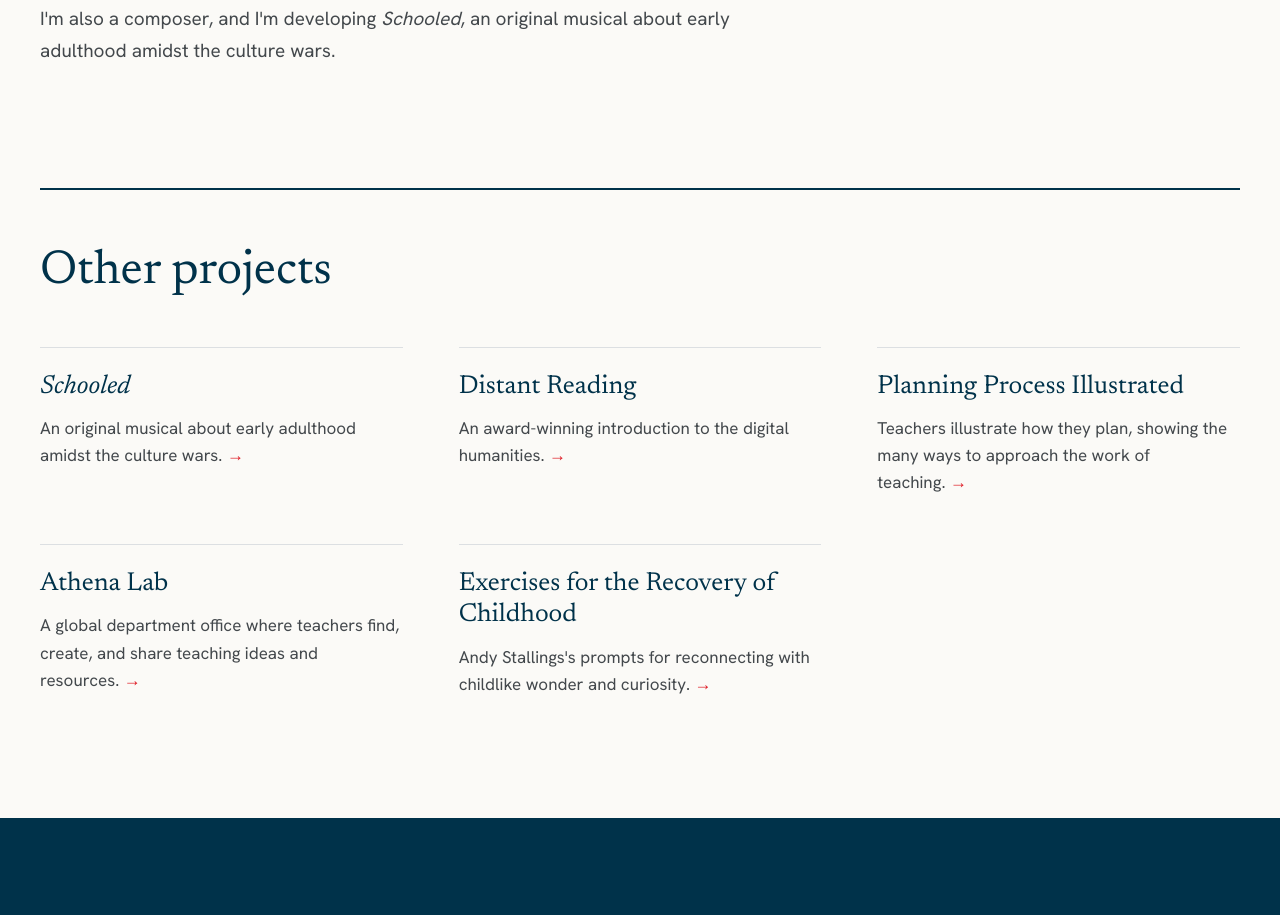
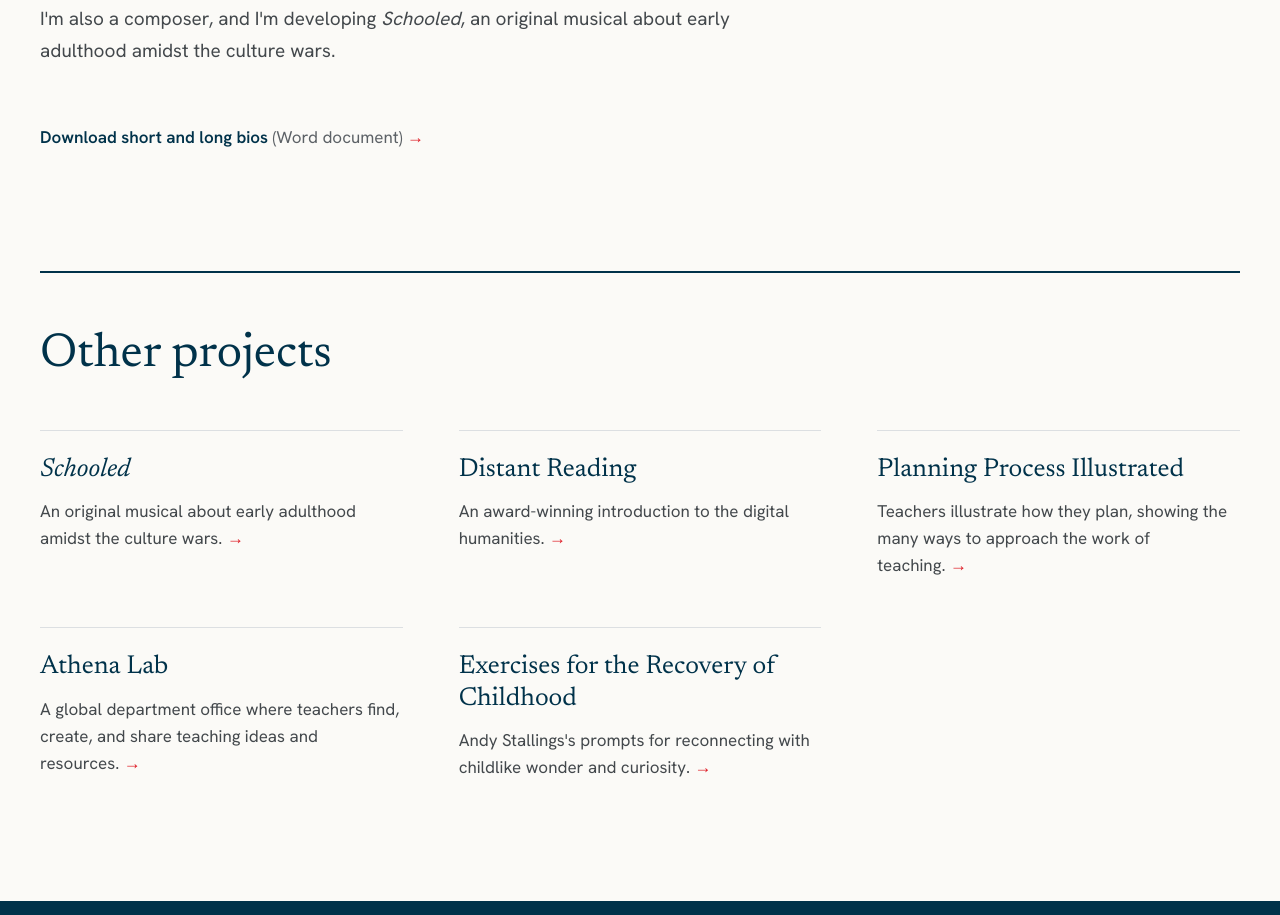
Before and after one commit to pbnilsson/peternilsson.us, a plain HTML site: page consulting/about/index.html in a window 1280 px wide. Shown: the part 940-1855 px from the top of the page. Drawn offline with Linux system fonts and the light colour scheme.

Commit message:
About: add downloadable bio (short and long versions)
Co-Authored-By: Claude Opus 5.5 <noreply@anthropic.com>
Claude-Session: https://claude.ai/code/session_01PJ9GDo1DE34VBBe72sv52s

```diff
--- a/consulting/about/index.html
+++ b/consulting/about/index.html
@@ -50,6 +50,7 @@ img{max-width:100%}
       <p style="margin: 0; font-size: 19px; line-height: 1.7;">Today I work with schools and organizations around the world on AI. With Maya Bialik, I co-wrote <em>Irreplaceable: How AI Changes Everything (and Nothing) in Teaching and Learning</em> (Solution Tree, 2026). I curate the&nbsp;<em>Educator's Notebook</em>, a weekly newsletter, and I founded Athena, a platform for educator collaboration.</p>
       <p style="margin: 0; font-size: 19px; line-height: 1.7;">I serve on the advisory boards for the Center for Curriculum Redesign and SXSW EDU, and on the advisory team for the Middle States Association's Responsible AI in Learning endorsement.</p>
       <p style="margin: 0; font-size: 19px; line-height: 1.7;">I'm also a composer, and I'm developing <em>Schooled</em>, an original musical about early adulthood amidst the culture wars.</p>
+      <p style="margin: 32px 0 0; font-size: 17px; line-height: 1.6;"><a href="Peter-Nilsson-Bio.docx" download style="color: #00324A; font-weight: 600;">Download short and long bios</a> <span style="color: #5C6166;">(Word document)</span>&nbsp;<span style="color: #DF1E28;">→</span></p>
     </div>
   </section>
 
```
Also changed, not shown: 1 other file.
